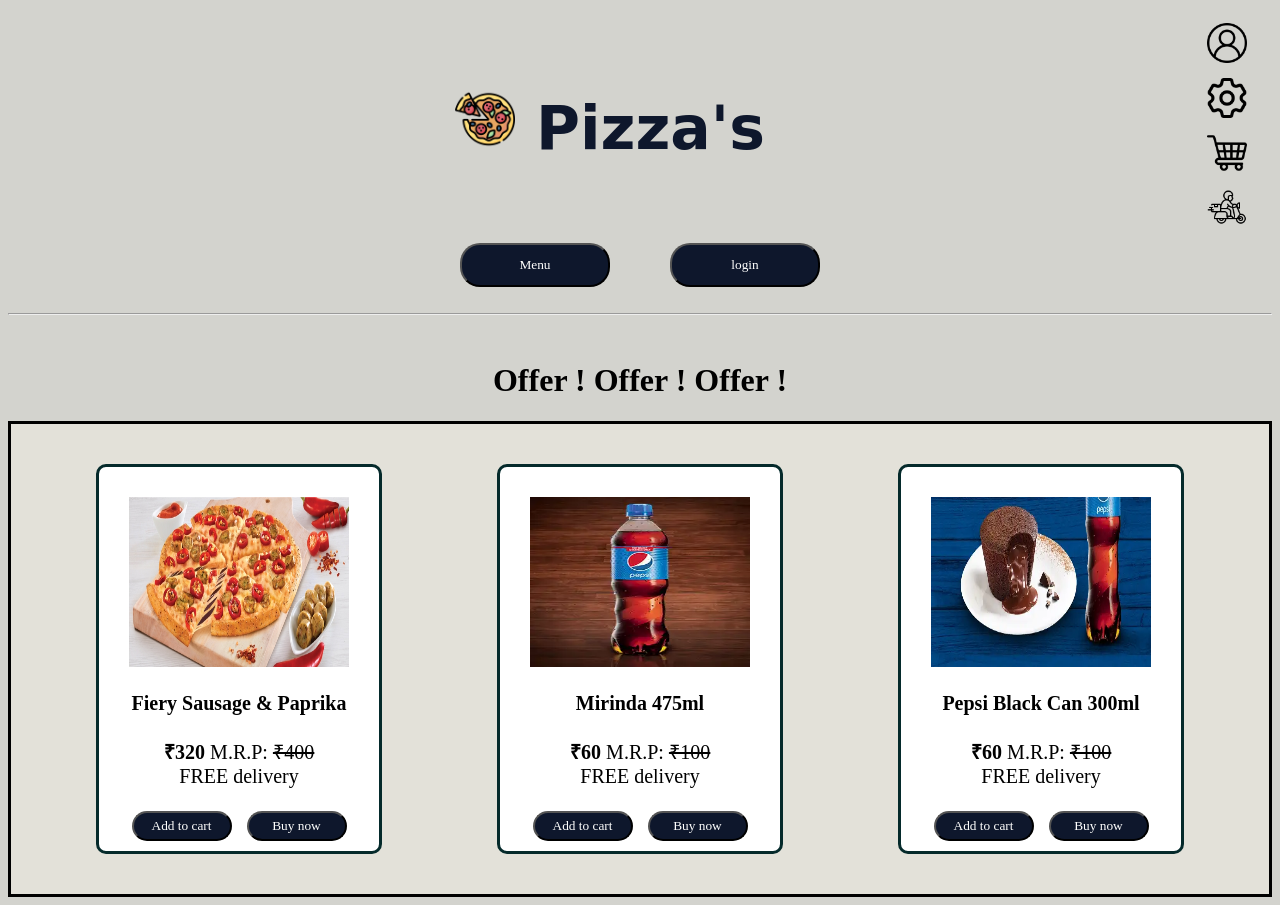
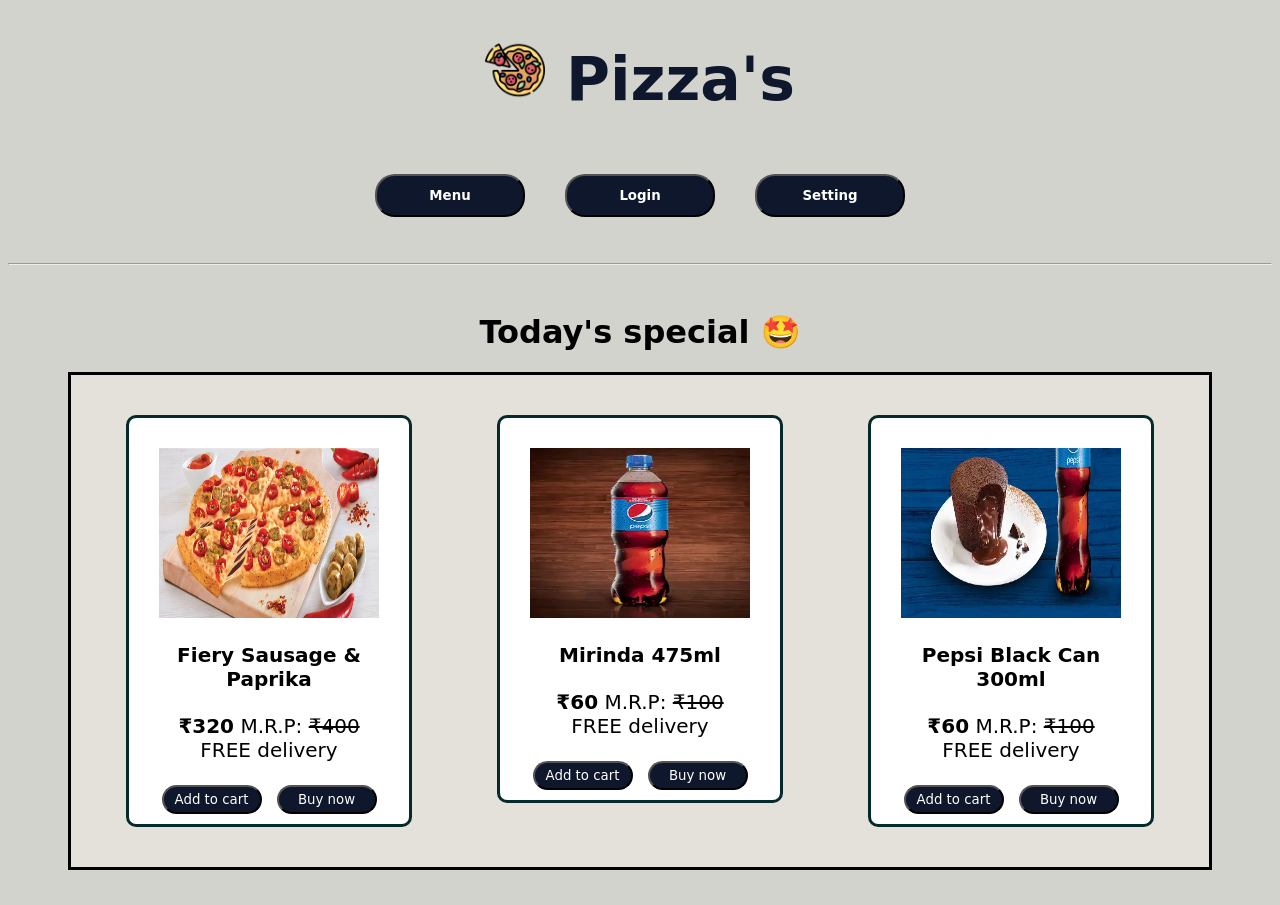
Before and after one commit to Surajghogare80/cafe, a plain HTML site: page index.html in a window 1280 px wide. Drawn offline with Linux system fonts and the light colour scheme.

Commit message:
setting page created

```diff
--- a/index.html
+++ b/index.html
@@ -3,7 +3,7 @@
 <head>
     <meta charset="UTF-8">
     <meta name="viewport" content="width=device-width, initial-scale=1.0">
-    <title>index</title>
+    <title>Pizza's</title>
     <link rel="stylesheet" href="style.css"/>
     <link rel="icon" href="./img/pizza.png" type="image/png"/>
 
@@ -12,50 +12,47 @@
             background-color:#d3d3ce
         }
 
-            @import url('https://fonts.googleapis.com/css2?family=Josefin+Sans:ital,wght@0,100..700;1,100..700&family=Kanit:ital,wght@0,100;0,200;0,300;0,400;0,500;0,600;0,700;0,800;0,900;1,100;1,200;1,300;1,400;1,500;1,600;1,700;1,800;1,900&family=Playfair+Display:ital,wght@0,400..900;1,400..900&display=swap');
-            .text{
-                font-family:Josefin Sans;
+        @import url('https://fonts.googleapis.com/css2?family=Josefin+Sans:ital,wght@0,100..700;1,100..700&family=Kanit:ital,wght@0,100;0,200;0,300;0,400;0,500;0,600;0,700;0,800;0,900;1,100;1,200;1,300;1,400;1,500;1,600;1,700;1,800;1,900&family=Playfair+Display:ital,wght@0,400..900;1,400..900&display=swap');
+        .text{
+                font-family:cursive;
+                font-weight: 50px;
             }
-            .center{
+        .center{
                 text-align: center;
+
             }
     </style>
 </head>
 <body>
 
-  <div class="container">
+
+  <div >
+
     <h1
      class="main-heading"><img src="./img/pizza.png" height="60px"/> Pizza's
     </h1>
 
-    <div class="profile-container">
-        <a href="./pages/profile.html"> <img src="./img/user.png" class="mainpage-icons"></a>
-
-         <a href="./pages/setting.html" ><img src="./img/setting.png" class="mainpage-icons"></a>
-
-         <img src="./img/shopping-cart (1).png" class="mainpage-icons">
-
-         <img src="./img/fast-delivery.png" class="mainpage-icons">
-
-     </div>
   </div>
 
   <div class="main-heading-btn">
     <a href="./pages/menus.html">
-        <button class="btn text">Menu</button>
+        <button class="btn text"><b>Menu</b></button>
     </a>
     <a href="./pages/login.html">
-        <button class="btn text" >login</button>
+        <button class="btn text" ><b>Login</b></button>
+    </a>
+    <a href="./pages/setting.html">
+        <button class="btn text" ><b>Setting</b></button>
     </a>
   </div>
     <br/>
     <hr/>
     <br/>
 
-    <h1 class="text center">Offer !   Offer !   Offer ! </h1>
+    <h1 class="text center"> Today's special 🤩</h1>
 
     <div class="main-container">
-    <div class="menu-container">
+     <div class="menu-container">
 
         <div class="menu-cards ">
             <img src="./img/pizza-2.jpeg" height="100px" width="220px" class="menu-cards-images"> <br/>
--- a/style.css
+++ b/style.css
@@ -4,11 +4,8 @@
     background-color: #d3d3ce;
 
 }
-.container{
-    display: flex;
 
 
-}
 .mainpage-icons{
     height: 40px;
     display: flex;
@@ -20,7 +17,7 @@
     margin-left: 15px;
     margin-right: 15px;
     position: relative;
-    right: 20px;
+    right: 60px;
 }
 
 .main-container{
@@ -28,6 +25,10 @@
     flex-direction: row;
     justify-content: space-evenly;
    border: solid;
+   margin-top: 20px;
+   margin-bottom: 20px;
+   margin-left: 60px;
+   margin-right: 60px;
 
    background-color: #E3E1D9
 
@@ -39,10 +40,15 @@
     font-family:cursive;
     font-size: 60px;
     text-align: center;
-    margin:auto;
+}
+.main-heading-login{
+
+    color: #0e172c;
+    font-family:cursive;
+    font-size: 60px;
+    text-align: center;
 
 }
-
 .main-heading-btn{
     color: #0e172c;
     display: flex;
@@ -50,14 +56,13 @@
     justify-content: center;
     align-items:center;
     border:solid 10px 10px 10px 10px;
-
     text-align: center;
 
 }
 .btn{
     background-color: #0e172c;
     color: #fffffe;
-    margin: 0px 30px;
+     margin: 20px;
     padding:12px 30px;
     width: 150px;
     text-align: center;
@@ -94,6 +99,7 @@ transition: 1sec;}
     border-radius: 10px 10px;
     padding: 10px 15px;
     text-align: center;
+    cursor: pointer;
 
 
 
@@ -119,6 +125,7 @@ transition: 1sec;}
     border-radius: 20px;
     cursor: pointer;
     font-family:'Franklin Gothic Medium', 'Arial Narrow', Arial, sans-serif 40px;
+    cursor: pointer;
         }
     .menu-card-para{
             font-size: 15px;
@@ -128,7 +135,3 @@ transition: 1sec;}
             left: 1390px;
 
          }
-
-.no-underline{
-    text-decoration: none;
-}
```
Also changed, not shown: pages/forgetpass.html (+12 -2 lines), pages/login.html (+9 -4 lines), pages/menus.html (+9 -7 lines), pages/setting.html (+5 -1 lines), pages/signin.html (+3 -0 lines).
